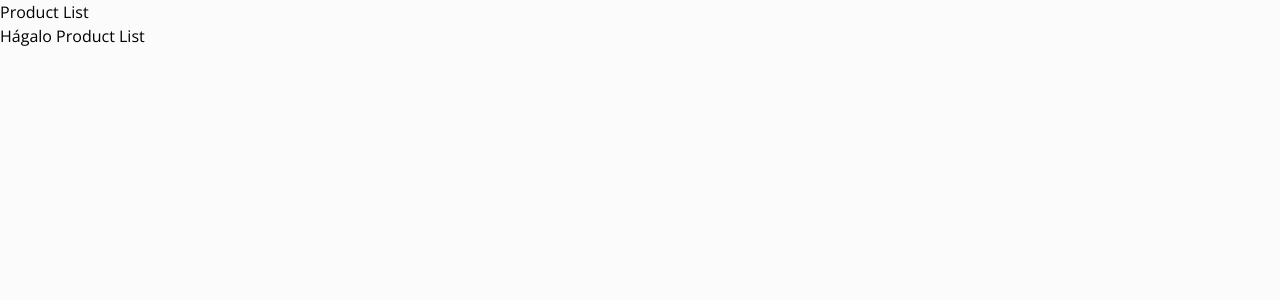
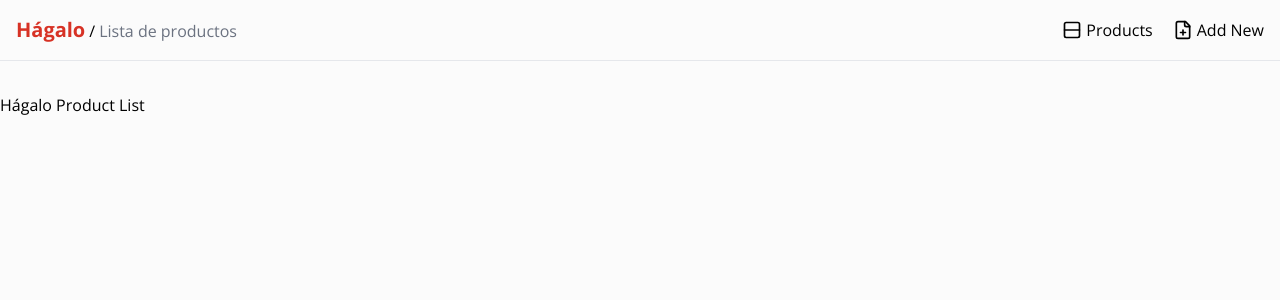
Before and after one commit to jesusrobot0/hagalo-codes-table, a Next.js app: page / in a window 1280 px wide. Shown: the top 300 px of the page. Built offline with nearby package versions, Linux system fonts and the light colour scheme.

Commit message:
Add navbar component

```diff
--- a/src/components/index.tsx
+++ b/src/components/index.tsx
@@ -1 +1,2 @@
 export { Navbar } from "./navbar/Navbar";
+export { NavbarItem } from "./navbar-item/NavbarItem";
--- /dev/null
+++ b/src/components/navbar-item/NavbarItem.tsx
@@ -0,0 +1,26 @@
+"use client";
+
+import Link from "next/link";
+import { usePathname } from "next/navigation";
+
+interface Props {
+  title: string;
+  path: string;
+  icon: JSX.Element;
+}
+
+export function NavbarItem({ title, path, icon }: Props) {
+  const currentPath = usePathname();
+
+  return (
+    <li className="relative">
+      {currentPath === path && (
+        <span className="w-full h-[2px] bg-[#213e6c] absolute top-[40px] rounded-t"></span>
+      )}
+      <Link href={path} className="flex items-center gap-1">
+        <span>{icon}</span>
+        <span className="hidden sm:block">{title}</span>
+      </Link>
+    </li>
+  );
+}
--- a/src/components/navbar/Navbar.tsx
+++ b/src/components/navbar/Navbar.tsx
@@ -1,9 +1,34 @@
-import React from "react";
+import Link from "next/link";
+import { Rows2, FilePlus } from "lucide-react";
+import { NavbarItem } from "..";
+
+const NavbarItems = [
+  {
+    title: "Products",
+    path: "/list",
+    icon: <Rows2 size={20} />,
+  },
+  {
+    title: "Add New",
+    path: "/add",
+    icon: <FilePlus size={20} />,
+  },
+];
 
 export function Navbar() {
   return (
-    <nav>
-      <div className="">Product List</div>
+    <nav className="p-4 mb-8 flex justify-between items-center border-b border-b-gray-200">
+      <Link href="/list">
+        <span className="text-xl font-bold text-[#d73225]">Hágalo</span>
+        <span className="mx-1">/</span>
+        <span className="text-gray-500">Lista de productos</span>
+      </Link>
+
+      <ul className="flex gap-5">
+        {NavbarItems.map((item) => (
+          <NavbarItem key={`navbar-item-id-${item.path}`} {...item} />
+        ))}
+      </ul>
     </nav>
   );
 }
```
Also changed, not shown: package.json (+6 -5 lines), 1 other file (tests, documents, lock files or other folders).
